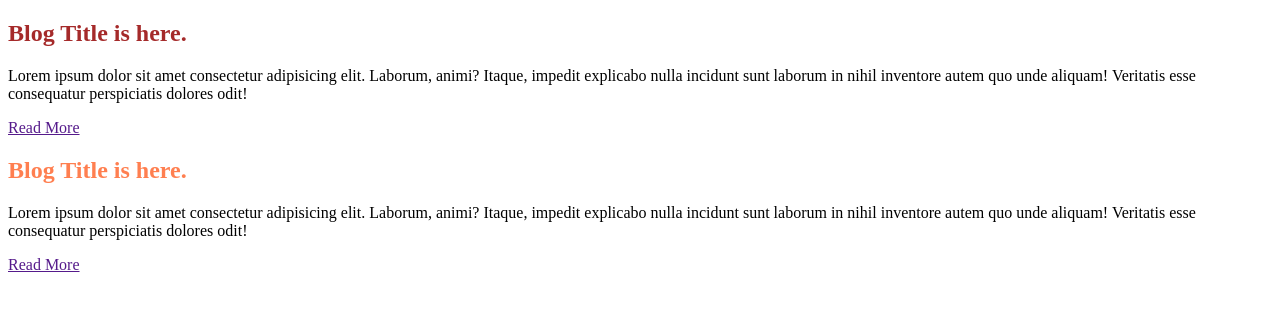
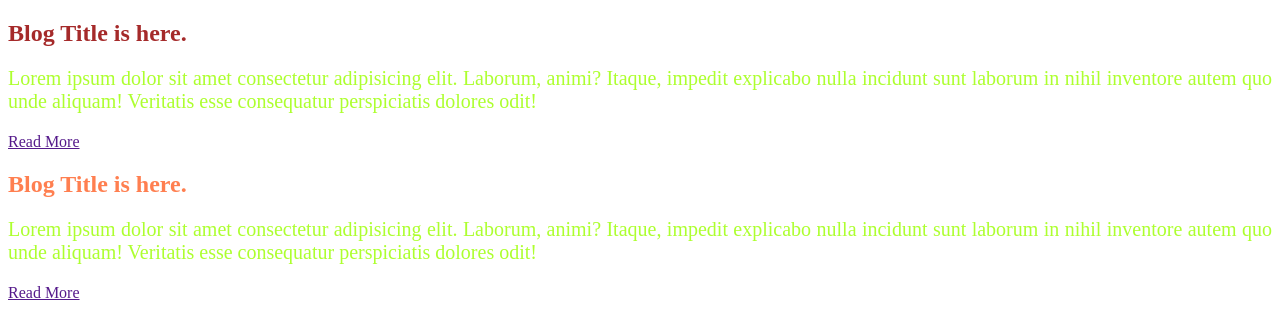
Before and after one commit to sahinur31/second-module, a plain HTML site: page index.html in a window 1280 px wide. Drawn offline with Linux system fonts and the light colour scheme.

Commit message:
internal style added

```diff
--- a/index.html
+++ b/index.html
@@ -7,7 +7,11 @@
     <title>Second Module: CSS</title>
     <link rel="stylesheet" href="style.css">
     <style>
-
+        p {
+            font-size: 20px;
+            text-align: justify;
+            color: greenyellow;
+        }
     </style>
 </head>
 <body>
```
